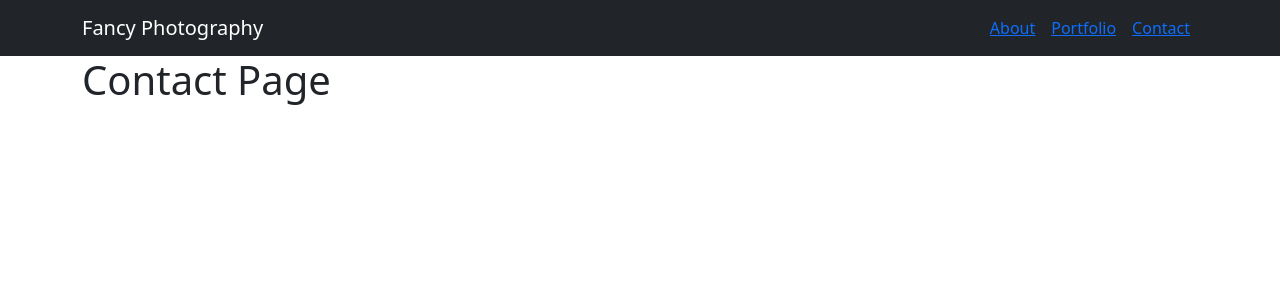
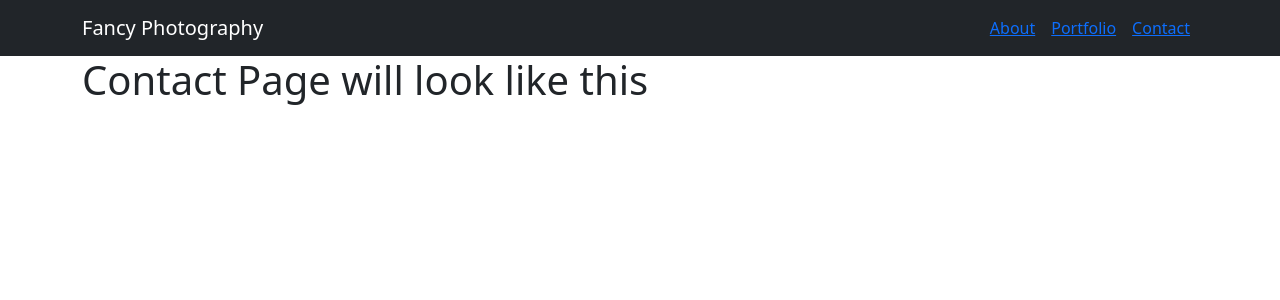
Before and after one commit to conniehqk/Photographer-Portfolio-Site-Project, a React (Create React App) app: page /contact in a window 1280 px wide. Shown: the top 300 px of the page. Built offline with nearby package versions, Linux system fonts and the light colour scheme.

Commit message:
first branch commit

```diff
--- a/src/components/Contact.js
+++ b/src/components/Contact.js
@@ -1,11 +1,11 @@
-import { Container, Image, Row } from "react-bootstrap";
+import { Container, Image, Row } from 'react-bootstrap';
 
 function Contact() {
-    return(
-        <Container>
-            <h1>Contact Page</h1>
-        </Container>
-    )
+	return (
+		<Container>
+			<h1>Contact Page will look like this</h1>
+		</Container>
+	);
 }
 
-export default Contact
+export default Contact;
```
